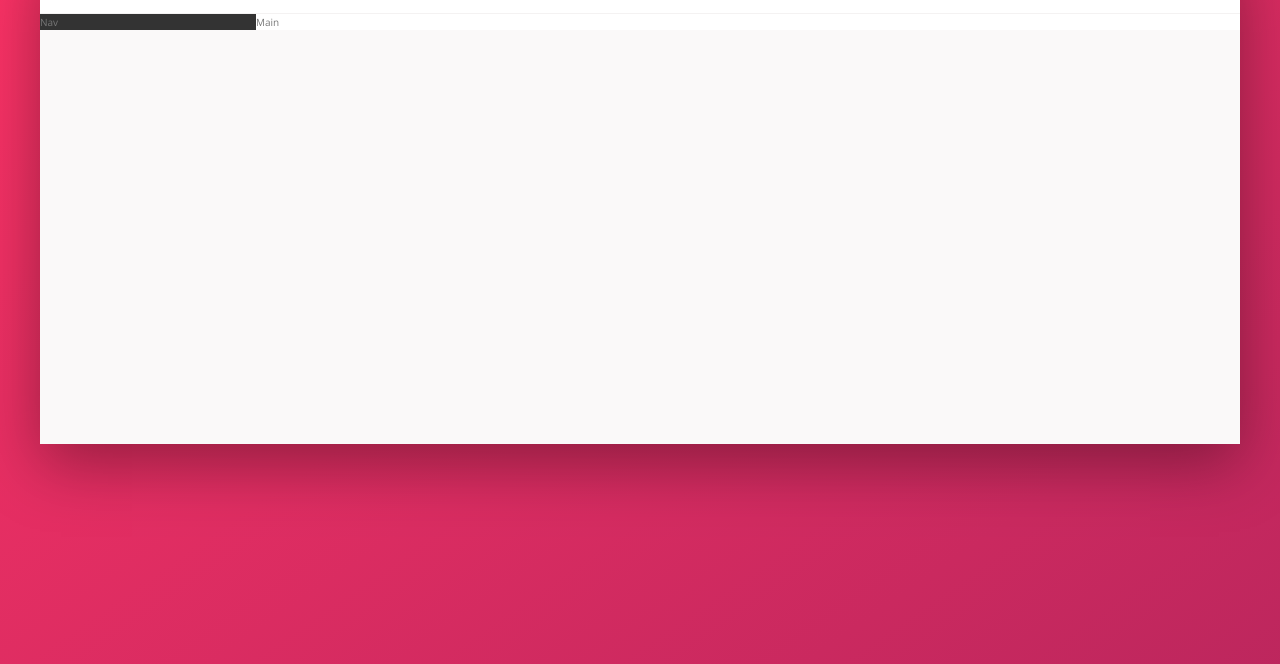
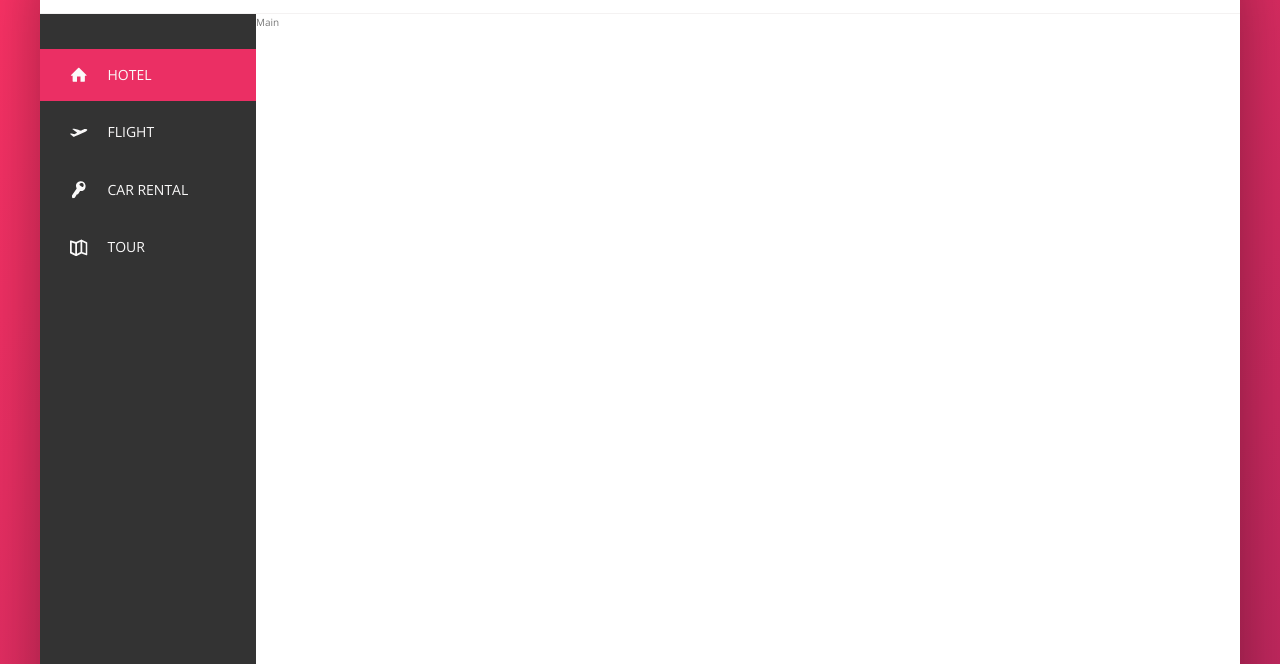
Before and after one commit to Quiatus/CSS_SASS, a website: page 02_Prj_Tri/index.html in a window 1280 px wide. Shown: the part 136-800 px from the top of the page. Drawn offline with nearby package versions, Linux system fonts and the light colour scheme.

Commit message:
add sidebar

```diff
--- a/02_Prj_Tri/index.html
+++ b/02_Prj_Tri/index.html
@@ -45,7 +45,47 @@
             </header>
             <div class="content">
                 <nav class="sidebar">
-                    Nav
+                    <ul class="side-nav">
+                        <li class="side-nav__item side-nav__item--active">
+                            <a href="#" class="side-nav__link">
+                                <svg class="side-nav__icon">
+                                    <use xlink:href="img/sprite.svg#icon-home"></use>
+                                </svg>
+                                <span>Hotel</span>
+                            </a>
+                        </li>
+
+                        <li class="side-nav__item">
+                            <a href="#" class="side-nav__link">
+                                <svg class="side-nav__icon">
+                                    <use xlink:href="img/sprite.svg#icon-aircraft-take-off"></use>
+                                </svg>
+                                <span>Flight</span>
+                            </a>
+                        </li>
+
+                        <li class="side-nav__item">
+                            <a href="#" class="side-nav__link">
+                                <svg class="side-nav__icon">
+                                    <use xlink:href="img/sprite.svg#icon-key"></use>
+                                </svg>
+                                <span>Car rental</span>
+                            </a>
+                        </li>
+
+                        <li class="side-nav__item">
+                            <a href="#" class="side-nav__link">
+                                <svg class="side-nav__icon">
+                                    <use xlink:href="img/sprite.svg#icon-map"></use>
+                                </svg>
+                                <span>Tour</span>
+                            </a>
+                        </li>
+                    </ul>
+
+                    <div class="legal">
+                        &copy; 2017 by trillo. All rights reserved.
+                    </div>
                 </nav>
                 <main class="hotel-view">
                     Main
--- a/02_Prj_Tri/sass/_components.scss
+++ b/02_Prj_Tri/sass/_components.scss
@@ -2,6 +2,8 @@
     height: 3.25rem;
     margin-left: 2rem;
 }
+
+///////////////////////////////////////////////////////////////////////////////////////////////////////////////////////////////
 
 .search {
     flex: 0 0 40%;
@@ -59,6 +61,8 @@
     }
 }
 
+///////////////////////////////////////////////////////////////////////////////////////////////////////////////////////////////
+
 .user-nav {
     align-self: stretch;
     display: flex;
@@ -109,3 +113,73 @@
         margin-right: 1rem;
     }
 }
+
+///////////////////////////////////////////////////////////////////////////////////////////////////////////////////////////////
+
+.side-nav {
+
+    font-size: 1.4rem;
+    list-style: none;
+    margin-top: 3.5rem;
+
+    &__item {
+        position: relative;
+
+        &:not(:last-child) {
+            margin-bottom: .5rem;
+        }
+    }
+
+    &__item::before {
+        content: "";
+        position: absolute;
+        top: 0;
+        left: 0;
+        height: 100%;
+        width: 3px;
+        background-color: var(--color-primary);
+        transform: scaleY(0);
+        transition: transform .2s,
+                    width .4s cubic-bezier(1,0,0,1) .2s,
+                    background-color .1s;
+    }
+
+    &__item:hover::before,
+    &__item--active::before {
+        transform: scaleY(1);
+        width: 100%;
+    }
+
+    &__item:active::before {
+        background-color: var(--color-primary-light);
+    }
+
+    &__link:link,
+    &__link:visited {
+        color: var(--color-grey-light-1);
+        text-decoration: none;
+        text-transform: uppercase;
+        display: block;
+        padding: 1.5rem 3rem;
+        display: flex;
+        align-items: center;
+        position: relative;
+        z-index: 10;
+    }
+
+    &__icon {
+        width: 1.75rem;
+        height: 1.75rem;
+        margin-right: 2rem;
+        fill: currentColor;
+    }
+}
+
+///////////////////////////////////////////////////////////////////////////////////////////////////////////////////////////////
+
+.legal {
+    font-size: 1.2rem;
+    text-align: center;
+    padding: 2.5rem;
+    color: var(--color-grey-light-4);
+}
--- a/02_Prj_Tri/sass/_layout.scss
+++ b/02_Prj_Tri/sass/_layout.scss
@@ -3,9 +3,6 @@
     margin: 8rem auto;
     background-color: var(--color-grey-light-1);
     box-shadow: var(--shadow-dark);
-
-    // temp
-    min-height: 50rem;
 }
 
 .header {
@@ -25,9 +22,13 @@
 .sidebar {
     background-color: var(--color-grey-dark-1);
     flex: 0 0 18%;
+    display: flex;
+    flex-direction: column;
+    justify-content: space-between;
 }
 
 .hotel-view {
     background-color: var(--color-white);
     flex: 1;
+    height: 75rem;
 }
```
Also changed, not shown: 02_Prj_Tri/css/style.css, 1 other file.
